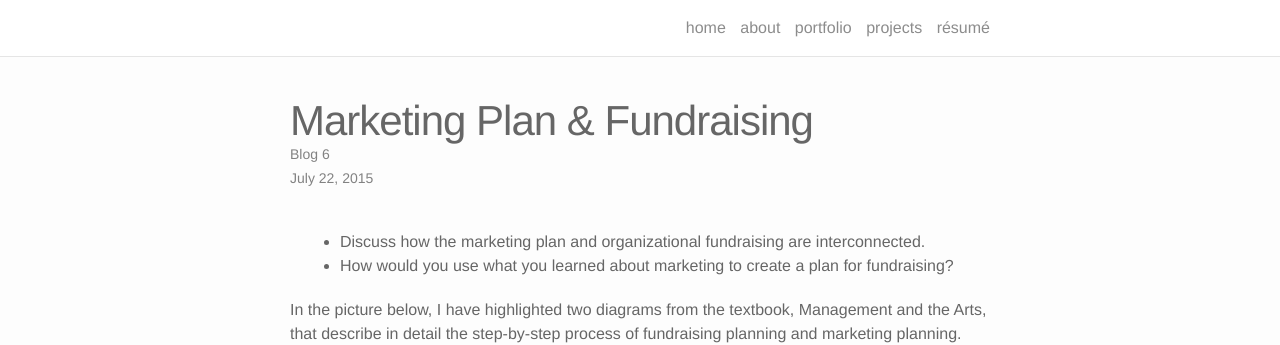
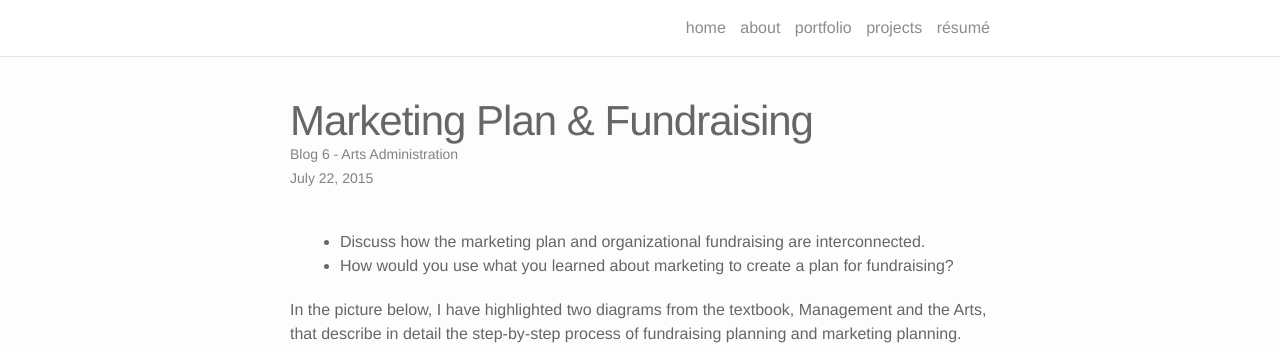
Before and after one commit to michelleplunkett/michelleplunkett.github.io, a Jekyll site: the page built from _portfolio/Blog_6.markdown, in a window 1280 px wide and 900 px high. Shown: the top 345 px of the window. Built offline with Jekyll 4.4.1, drawn with Linux system fonts in a browser that asks for light colours; nearby versions of some CDN libraries.

Commit message:
Update Blog_6.markdown

```diff
--- a/_portfolio/Blog_6.markdown
+++ b/_portfolio/Blog_6.markdown
@@ -1,7 +1,7 @@
 ---
 layout: post
 title: Marketing Plan & Fundraising
-description: Blog 6
+description: Blog 6 - Arts Administration
 date: 2015-07-22
 ---
 
@@ -49,4 +49,4 @@
 
 Resources:
 
-[Steps to Creating Your Best Nonprofit Marketing Plan Ever](http://www.fundraising123.org/files/training/7%20Steps%20to%20Creating%20Your%20Best%20Nonprofit%20Marketing%20Plan%20Ever.pdf)
+* [Steps to Creating Your Best Nonprofit Marketing Plan Ever](http://www.fundraising123.org/files/training/7%20Steps%20to%20Creating%20Your%20Best%20Nonprofit%20Marketing%20Plan%20Ever.pdf)
```
